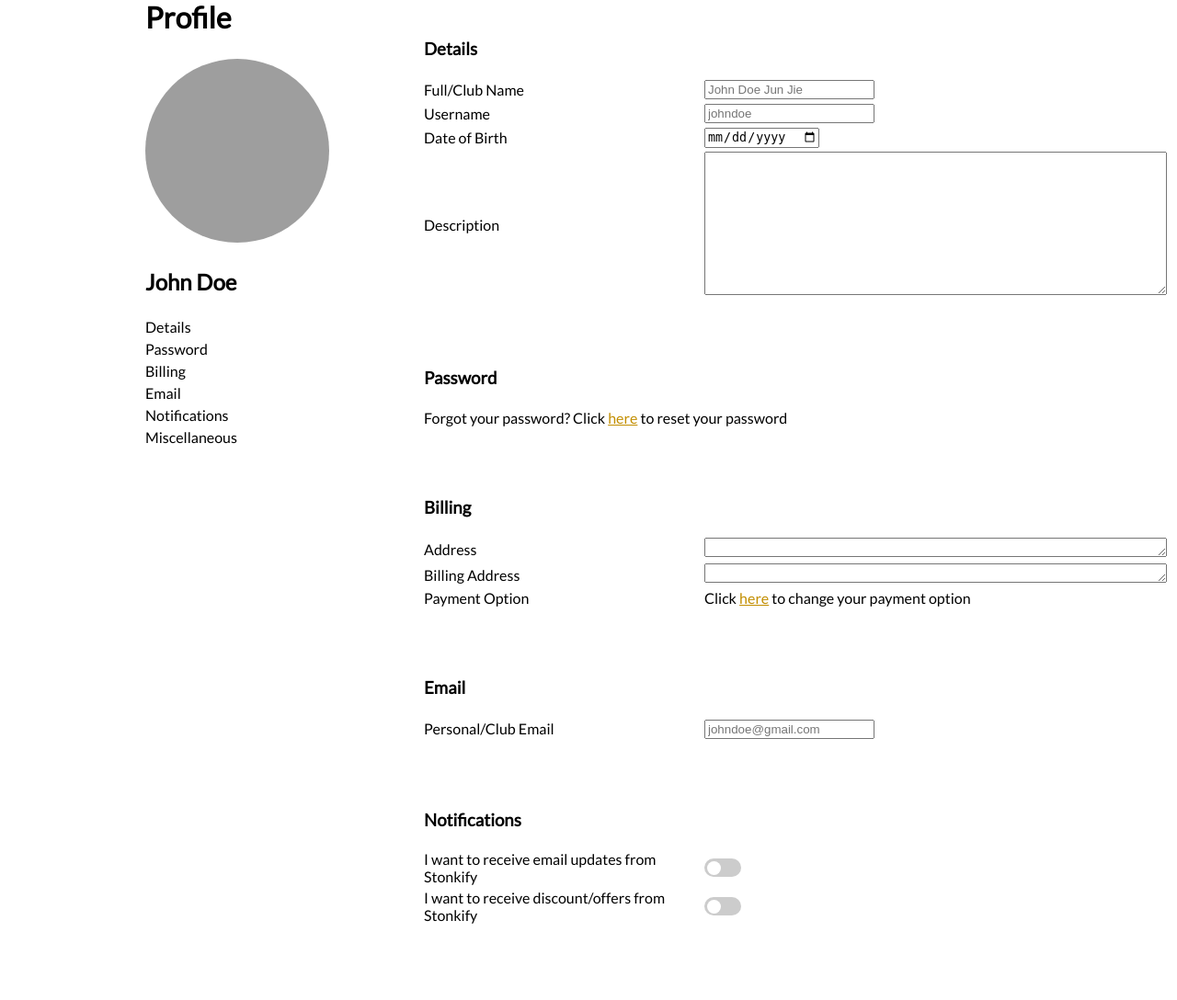
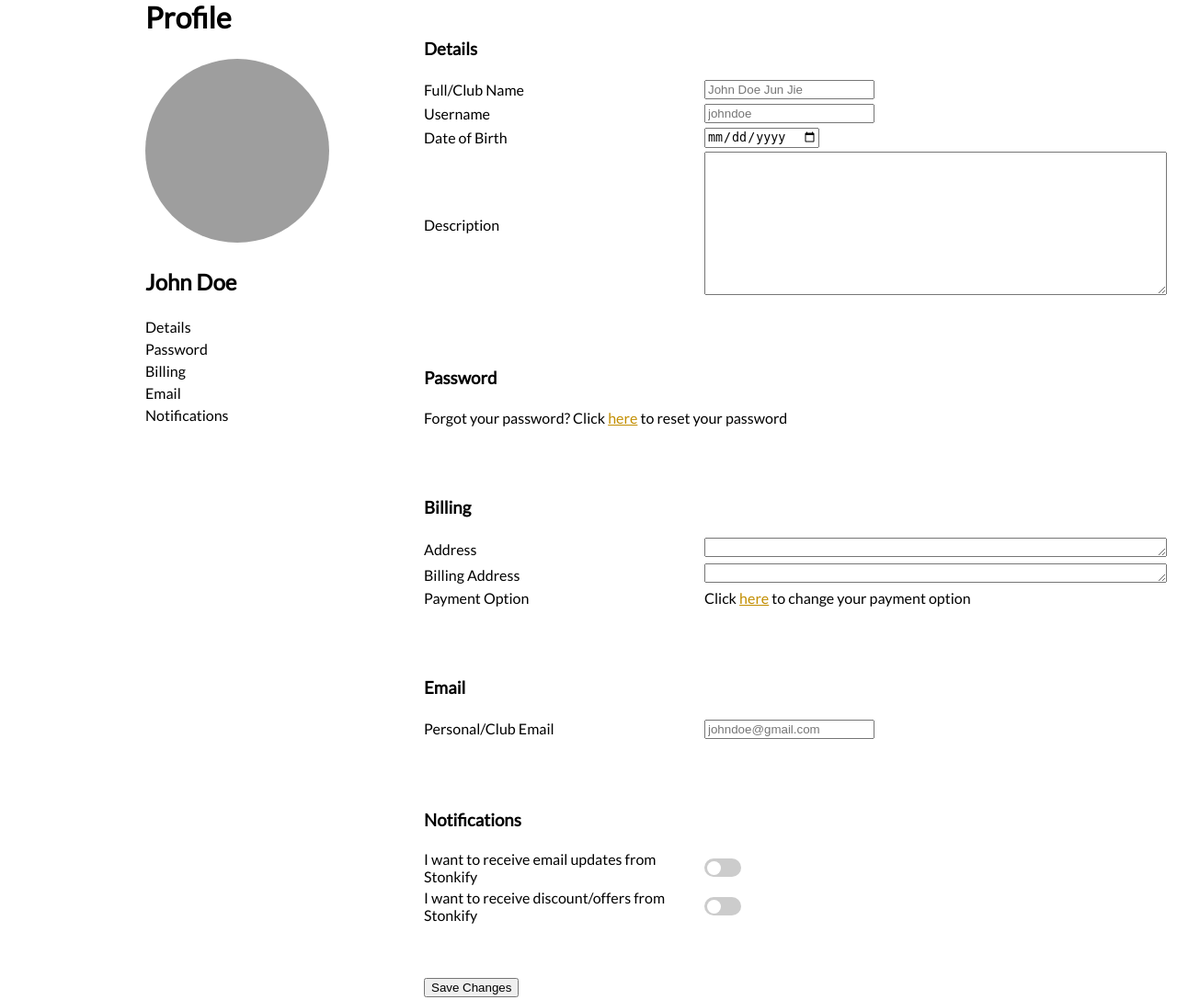
Before and after one commit to raphaelgohwx/heap_project, a PHP site: page /profile.html in a window 1280 px wide. Shown: the part 125-1213 px from the top of the page at 92% size. Before the commit the page ends 1130 px from the top, so only its background shows below. Run offline with PHP 8.4, Linux system fonts and the light colour scheme; grey boxes are pictures that could not be loaded.

Commit message:
Slight changes to the code

```diff
--- a/css/profile.css
+++ b/css/profile.css
@@ -148,3 +148,7 @@ input:checked + .slider:before {
 #link {
     color: rgb(194, 142, 0);
 }
+
+#link:hover{
+    color: rgb(250, 180, 40);
+}
--- a/profile.html
+++ b/profile.html
@@ -31,7 +31,6 @@
         <div class="sc-item-click">Billing</div>
         <div class="sc-item-click">Email</div>
         <div class="sc-item-click">Notifications</div>
-        <div class="sc-item-click">Miscellaneous</div>
     </div>
 
         <div class="profile-container">
@@ -43,7 +42,7 @@
             <div class="pc-item">Test</div>
             <div class="pc-item">Test2</div> -->
 
-            <table >
+            <table>
                 <tr>
                     <td style="width: 40%"><h3>Details</h3></td>
                 </tr>
@@ -133,6 +132,10 @@
                     <td colspan="2" height="50px"></td>
                 </tr>
 
+                <tr>
+                    <td><input type="submit" value="Save Changes"></td>
+                </tr>
+
 
             </table>
         </div>
```
